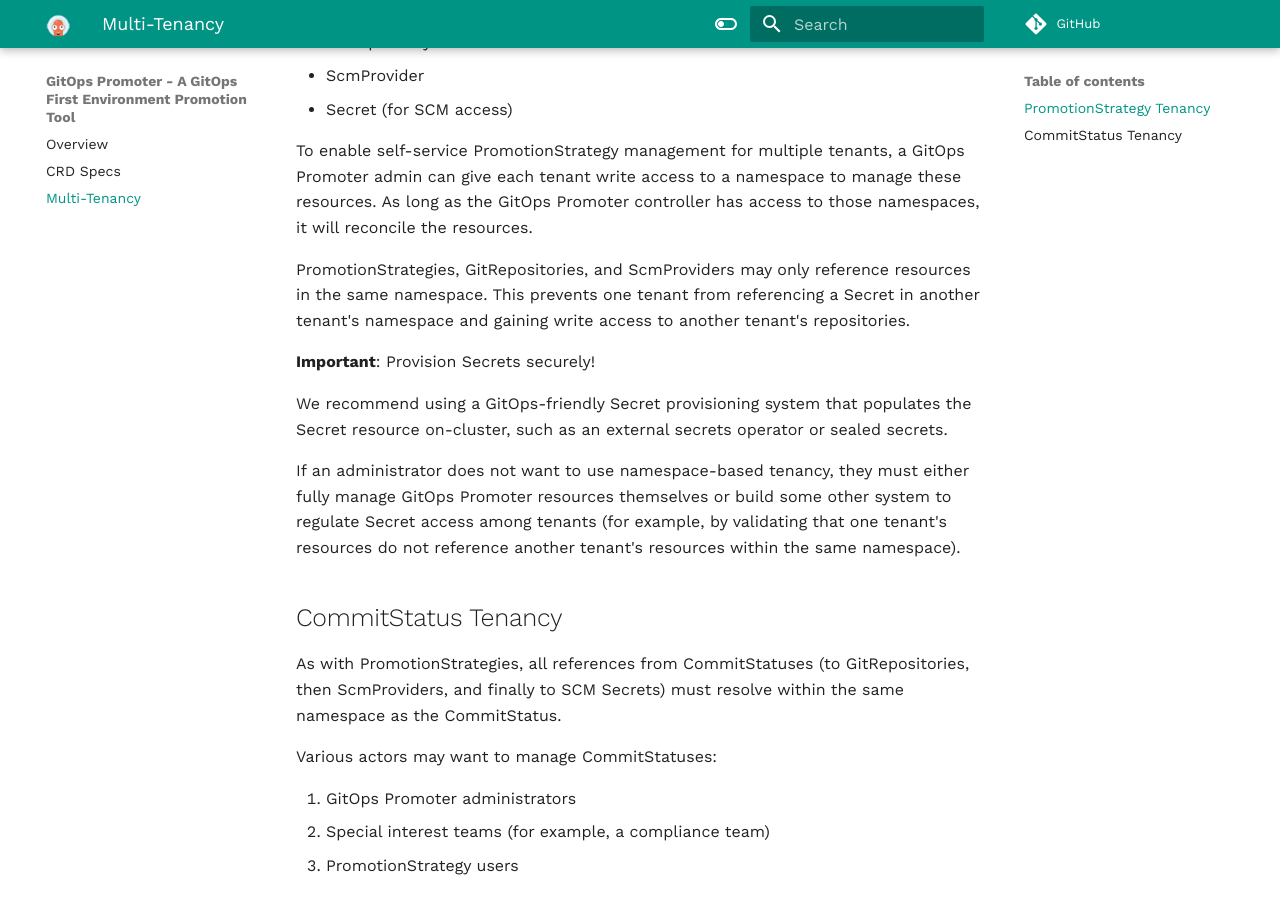
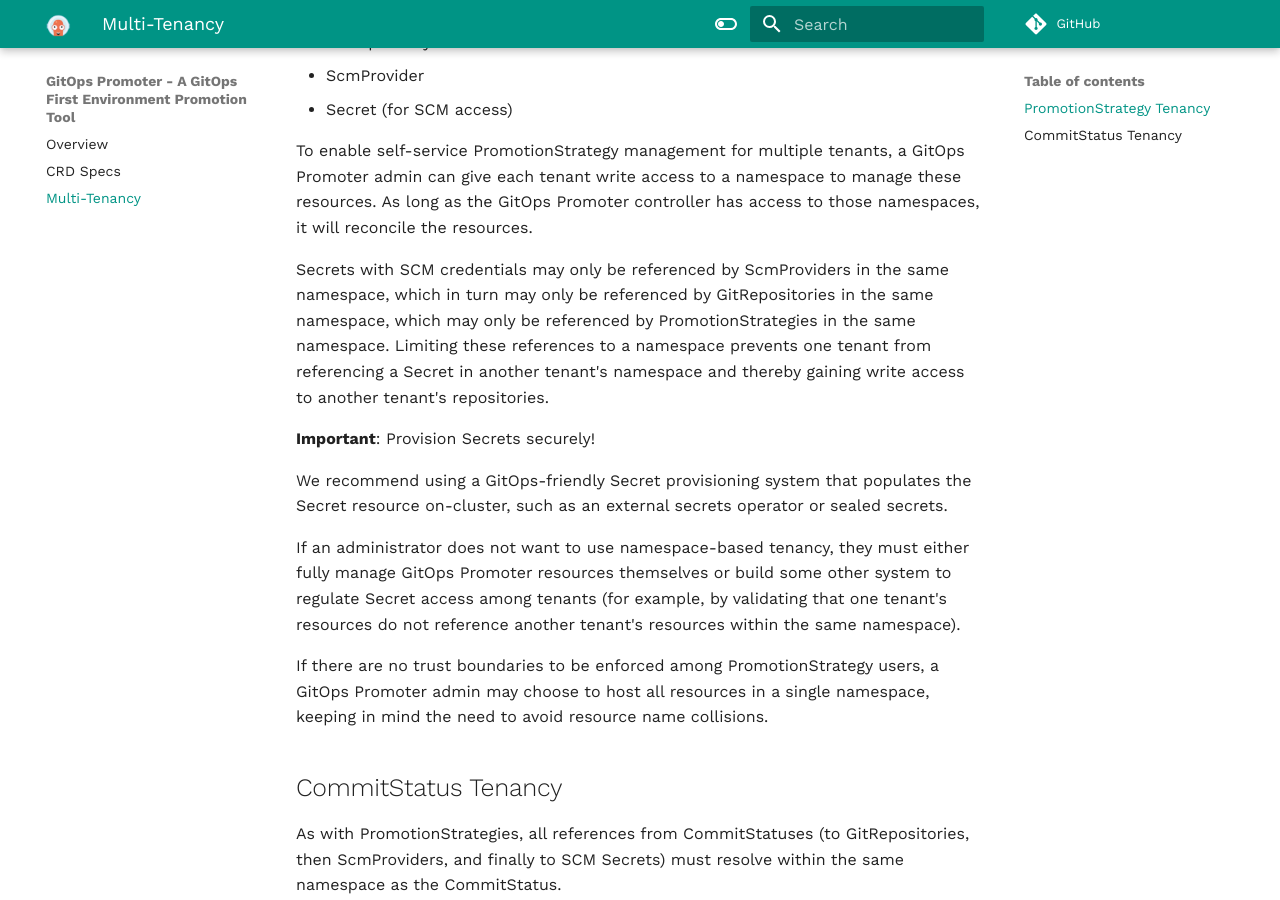
Before and after one commit to zachaller/gitops-promoter, an MkDocs documentation site: the page built from docs/multi-tenancy.md, in a window 1280 px wide and 900 px high, scrolled down 318 px. Built offline with MkDocs 1.6.1 and Material for MkDocs 9.7.7, drawn with Linux system fonts in a browser that asks for light colours; comment, search, counter and statistics services are not loaded.

Commit message:
docs: random bits (#93)
* docs: multi-tenancy

Signed-off-by: Michael Crenshaw <350466+crenshaw-dev@users.noreply.github.com>

* fine point

Signed-off-by: Michael Crenshaw <350466+crenshaw-dev@users.noreply.github.com>

* typo

Signed-off-by: Michael Crenshaw <350466+crenshaw-dev@users.noreply.github.com>

* docs: random bits

Signed-off-by: Michael Crenshaw <350466+crenshaw-dev@users.noreply.github.com>

---------

Signed-off-by: Michael Crenshaw <350466+crenshaw-dev@users.noreply.github.com>

```diff
--- a/docs/multi-tenancy.md
+++ b/docs/multi-tenancy.md
@@ -15,9 +15,10 @@
 tenant write access to a namespace to manage these resources. As long as the GitOps Promoter controller has access to
 those namespaces, it will reconcile the resources.
 
-PromotionStrategies, GitRepositories, and ScmProviders may only reference resources in the same namespace. This prevents
-one tenant from referencing a Secret in another tenant's namespace and gaining write access to another tenant's
-repositories.
+Secrets with SCM credentials may only be referenced by ScmProviders in the same namespace, which in turn may only be
+referenced by GitRepositories in the same namespace, which may only be referenced by PromotionStrategies in the same
+namespace. Limiting these references to a namespace prevents one tenant from referencing a Secret in another tenant's
+namespace and thereby gaining write access to another tenant's repositories.
 
 **Important**: Provision Secrets securely!
 
@@ -27,6 +28,9 @@
 If an administrator does not want to use namespace-based tenancy, they must either fully manage GitOps Promoter
 resources themselves or build some other system to regulate Secret access among tenants (for example, by validating
 that one tenant's resources do not reference another tenant's resources within the same namespace).
+
+If there are no trust boundaries to be enforced among PromotionStrategy users, a GitOps Promoter admin may choose to
+host all resources in a single namespace, keeping in mind the need to avoid resource name collisions.
 
 ## CommitStatus Tenancy
 
```
Also changed, not shown: 7 other files.
